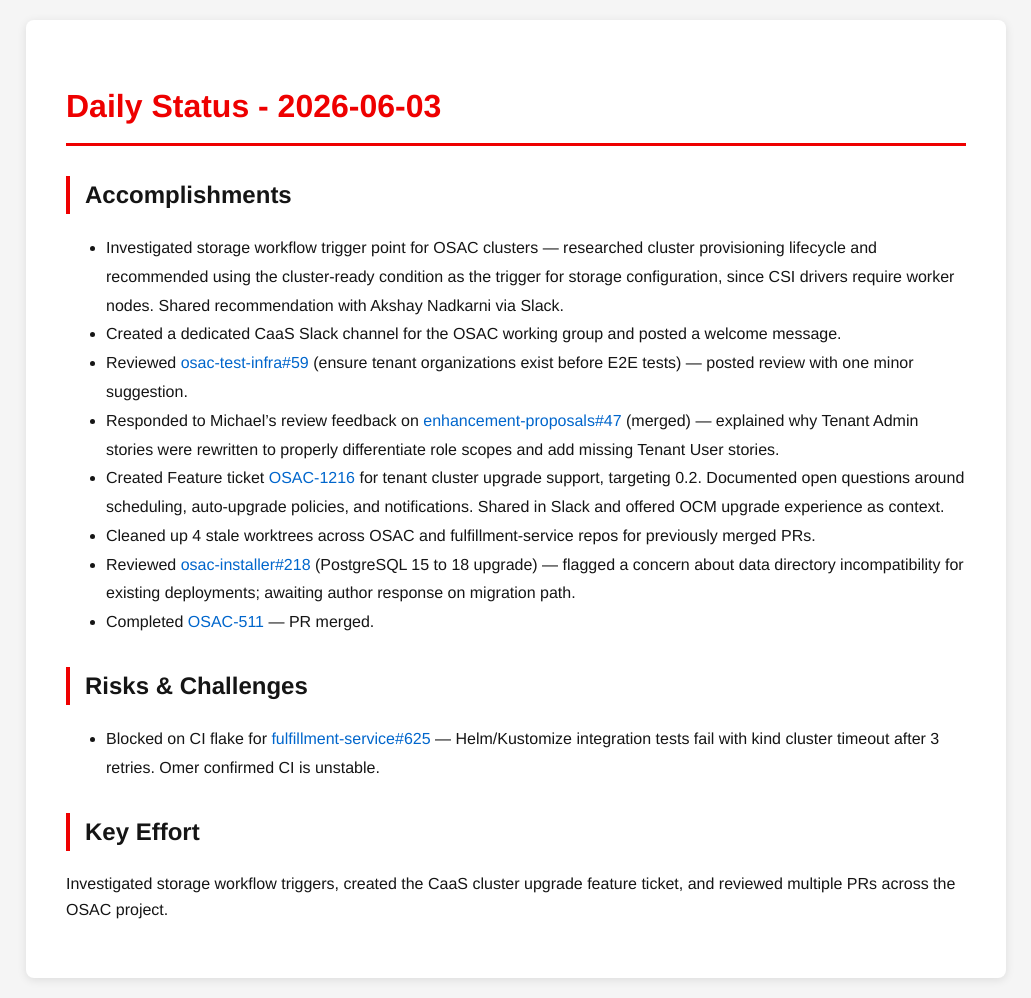
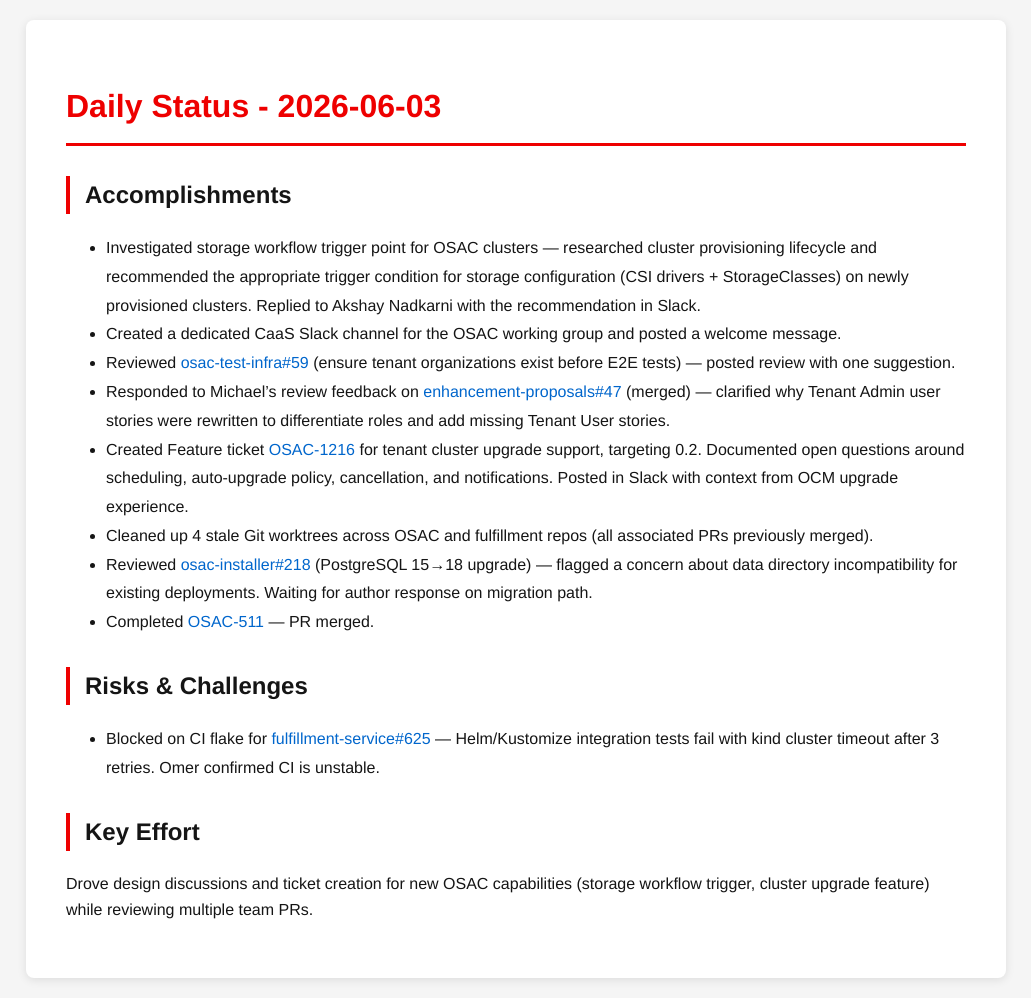
Before and after one commit to tzvatot/daily-status, a Jekyll site: the page built from 2026-06-03.md, in a window 1280 px wide. Shown: the whole page, without its empty margins (124-1155 px from the left). Built offline with Jekyll 4.4.1, drawn with Linux system fonts in a browser that asks for light colours.

Commit message:
Daily status update - 2026-06-03

```diff
--- a/2026-06-03.md
+++ b/2026-06-03.md
@@ -7,17 +7,17 @@
 # Daily Status - 2026-06-03
 
 ## Accomplishments
-- Investigated storage workflow trigger point for OSAC clusters — researched cluster provisioning lifecycle and recommended using the cluster-ready condition as the trigger for storage configuration, since CSI drivers require worker nodes. Shared recommendation with Akshay Nadkarni via Slack.
+- Investigated storage workflow trigger point for OSAC clusters — researched cluster provisioning lifecycle and recommended the appropriate trigger condition for storage configuration (CSI drivers + StorageClasses) on newly provisioned clusters. Replied to Akshay Nadkarni with the recommendation in Slack.
 - Created a dedicated CaaS Slack channel for the OSAC working group and posted a welcome message.
-- Reviewed [osac-test-infra#59](https://github.com/osac-project/osac-test-infra/pull/59) (ensure tenant organizations exist before E2E tests) — posted review with one minor suggestion.
-- Responded to Michael's review feedback on [enhancement-proposals#47](https://github.com/osac-project/enhancement-proposals/pull/47) (merged) — explained why Tenant Admin stories were rewritten to properly differentiate role scopes and add missing Tenant User stories.
-- Created Feature ticket [OSAC-1216](https://redhat.atlassian.net/browse/OSAC-1216) for tenant cluster upgrade support, targeting 0.2. Documented open questions around scheduling, auto-upgrade policies, and notifications. Shared in Slack and offered OCM upgrade experience as context.
-- Cleaned up 4 stale worktrees across OSAC and fulfillment-service repos for previously merged PRs.
-- Reviewed [osac-installer#218](https://github.com/osac-project/osac-installer/pull/218) (PostgreSQL 15 to 18 upgrade) — flagged a concern about data directory incompatibility for existing deployments; awaiting author response on migration path.
+- Reviewed [osac-test-infra#59](https://github.com/osac-project/osac-test-infra/pull/59) (ensure tenant organizations exist before E2E tests) — posted review with one suggestion.
+- Responded to Michael's review feedback on [enhancement-proposals#47](https://github.com/osac-project/enhancement-proposals/pull/47) (merged) — clarified why Tenant Admin user stories were rewritten to differentiate roles and add missing Tenant User stories.
+- Created Feature ticket [OSAC-1216](https://redhat.atlassian.net/browse/OSAC-1216) for tenant cluster upgrade support, targeting 0.2. Documented open questions around scheduling, auto-upgrade policy, cancellation, and notifications. Posted in Slack with context from OCM upgrade experience.
+- Cleaned up 4 stale Git worktrees across OSAC and fulfillment repos (all associated PRs previously merged).
+- Reviewed [osac-installer#218](https://github.com/osac-project/osac-installer/pull/218) (PostgreSQL 15→18 upgrade) — flagged a concern about data directory incompatibility for existing deployments. Waiting for author response on migration path.
 - Completed [OSAC-511](https://redhat.atlassian.net/browse/OSAC-511) — PR merged.
 
 ## Risks & Challenges
 - Blocked on CI flake for [fulfillment-service#625](https://github.com/osac-project/fulfillment-service/pull/625) — Helm/Kustomize integration tests fail with kind cluster timeout after 3 retries. Omer confirmed CI is unstable.
 
 ## Key Effort
-Investigated storage workflow triggers, created the CaaS cluster upgrade feature ticket, and reviewed multiple PRs across the OSAC project.
+Drove design discussions and ticket creation for new OSAC capabilities (storage workflow trigger, cluster upgrade feature) while reviewing multiple team PRs.
```
